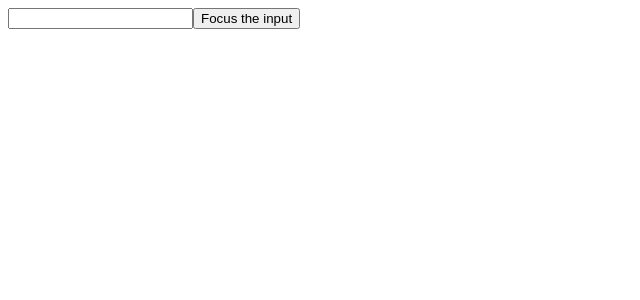
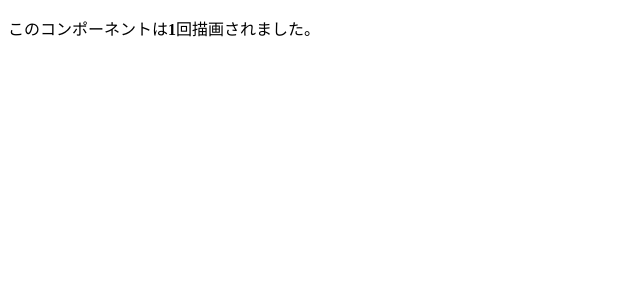
Before and after one commit to bamchoh/react16_8_study, a React app: page / in a window 1280 px wide. Shown: the top 300 px of the page, without its empty margins (0-640 px from the left). Built offline with nearby package versions, Linux system fonts and the light colour scheme.

Commit message:
useLayoutEffect

```diff
--- a/src/components/App.js
+++ b/src/components/App.js
@@ -1,23 +1,28 @@
 import * as React from 'react';
-const { useRef } = React;
+const { useRef, useEffect, useLayoutEffect } = React;
 
-function TextInputWithFocusButton() {
-  const inputEl = useRef(null);
-  const onButtonClick = () => {
-    inputEl.current.focus();
-  };
+const UseLayoutEffectSample = () => {
+  const displayAreaRef = useRef();
+  const renderCountRef = useRef(0);
+
+  useLayoutEffect(() => {
+    renderCountRef.current++;
+    displayAreaRef.current.textContent = String(renderCountRef.current);
+  });
+
   return (
-    <>
-      <input ref={inputEl} type="text" />
-      <button onClick={onButtonClick}>Focus the input</button>
-    </>
+    <p>
+      このコンポーネントは
+      <b ref={displayAreaRef} />
+      回描画されました。
+    </p>
   );
-}
+};
 
 export default () => {
   return (
     <>
-      <TextInputWithFocusButton />
+      <UseLayoutEffectSample />
     </>
   );
 };
```
